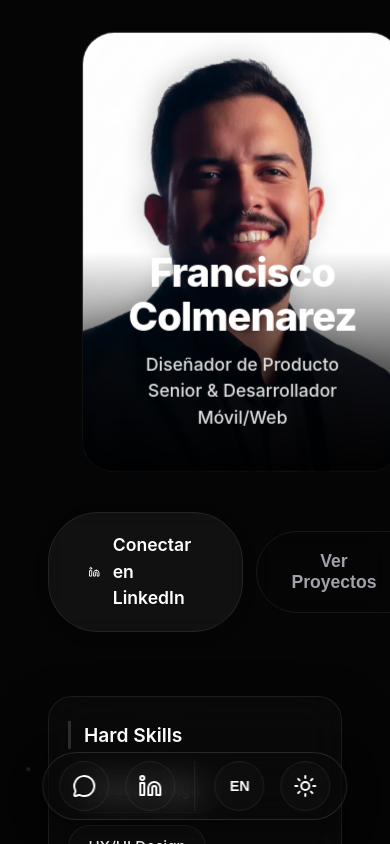
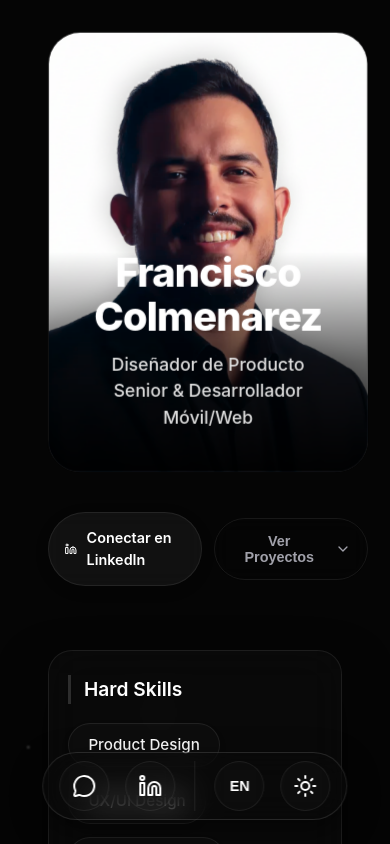
Before and after one commit to Francisco-V98/portfolio-q1-2026, a React (Vite) app: page / in a window 390 px wide. Shown: the top 844 px of the page. Built offline with nearby package versions, Linux system fonts and the light colour scheme.

Commit message:
feat: Implement responsive styling for hero action buttons and their container.

```diff
--- a/src/components/Hero.tsx
+++ b/src/components/Hero.tsx
@@ -205,7 +205,10 @@ export default function Hero() {
                         initial={{ opacity: 0, y: 20 }}
                         animate={{ opacity: 1, y: 0 }}
                         transition={{ duration: 0.8, delay: 0.3 }}
-                        style={{ display: 'flex', gap: '0.8rem', alignItems: 'center' }}
+                        style={{
+                            display: 'flex', gap: '0.8rem', alignItems: 'center',
+                            width: isMobile ? '100%' : undefined,
+                        }}
                     >
                         {/* LinkedIn */}
                         <a
@@ -213,14 +216,16 @@ export default function Hero() {
                             target="_blank"
                             rel="noopener noreferrer"
                             style={{
-                                display: 'flex', alignItems: 'center', gap: '0.8rem',
-                                padding: '1.2rem 2.5rem',
+                                display: 'flex', alignItems: 'center', justifyContent: 'center', gap: '0.6rem',
+                                padding: isMobile ? '0.9rem 1rem' : '1.2rem 2.5rem',
                                 background: 'var(--button-glass-bg)', backdropFilter: 'blur(10px)',
                                 border: '1px solid var(--glass-border)', color: 'var(--button-text)',
-                                borderRadius: '50px', fontWeight: 600, fontSize: '1.1rem',
+                                borderRadius: '50px', fontWeight: 600,
+                                fontSize: isMobile ? '0.9rem' : '1.1rem',
                                 transition: 'all 0.3s cubic-bezier(0.25, 0.8, 0.25, 1)',
                                 cursor: 'pointer', boxShadow: '0 4px 15px rgba(0,0,0,0.1)',
                                 textDecoration: 'none',
+                                flex: isMobile ? 1 : undefined,
                             }}
                             onMouseEnter={(e) => {
                                 e.currentTarget.style.background = 'var(--button-glass-hover)';
@@ -233,7 +238,7 @@ export default function Hero() {
                                 e.currentTarget.style.boxShadow = '0 4px 15px rgba(0,0,0,0.1)';
                             }}
                         >
-                            <Linkedin size={22} />
+                            <Linkedin size={isMobile ? 18 : 22} />
                             {t.hero.connect}
                         </a>
 
@@ -243,12 +248,14 @@ export default function Hero() {
                                 document.getElementById('projects')?.scrollIntoView({ behavior: 'smooth' });
                             }}
                             style={{
-                                display: 'flex', alignItems: 'center', gap: '0.6rem',
-                                padding: '1.2rem 2rem',
+                                display: 'flex', alignItems: 'center', justifyContent: 'center', gap: '0.5rem',
+                                padding: isMobile ? '0.9rem 1rem' : '1.2rem 2rem',
                                 background: 'transparent', backdropFilter: 'blur(10px)',
                                 border: '1px solid var(--glass-border)', color: 'var(--secondary-text)',
-                                borderRadius: '50px', fontWeight: 600, fontSize: '1.1rem',
+                                borderRadius: '50px', fontWeight: 600,
+                                fontSize: isMobile ? '0.9rem' : '1.1rem',
                                 transition: 'all 0.3s ease', cursor: 'pointer',
+                                flex: isMobile ? 1 : undefined,
                             }}
                             onMouseEnter={(e) => {
                                 e.currentTarget.style.background = 'var(--button-glass-bg)';
@@ -262,7 +269,7 @@ export default function Hero() {
                             }}
                         >
                             {t.hero.viewProjects ?? 'Ver Proyectos'}
-                            <ChevronDown size={20} />
+                            <ChevronDown size={isMobile ? 16 : 20} />
                         </button>
                     </motion.div>
                 </div>
```
